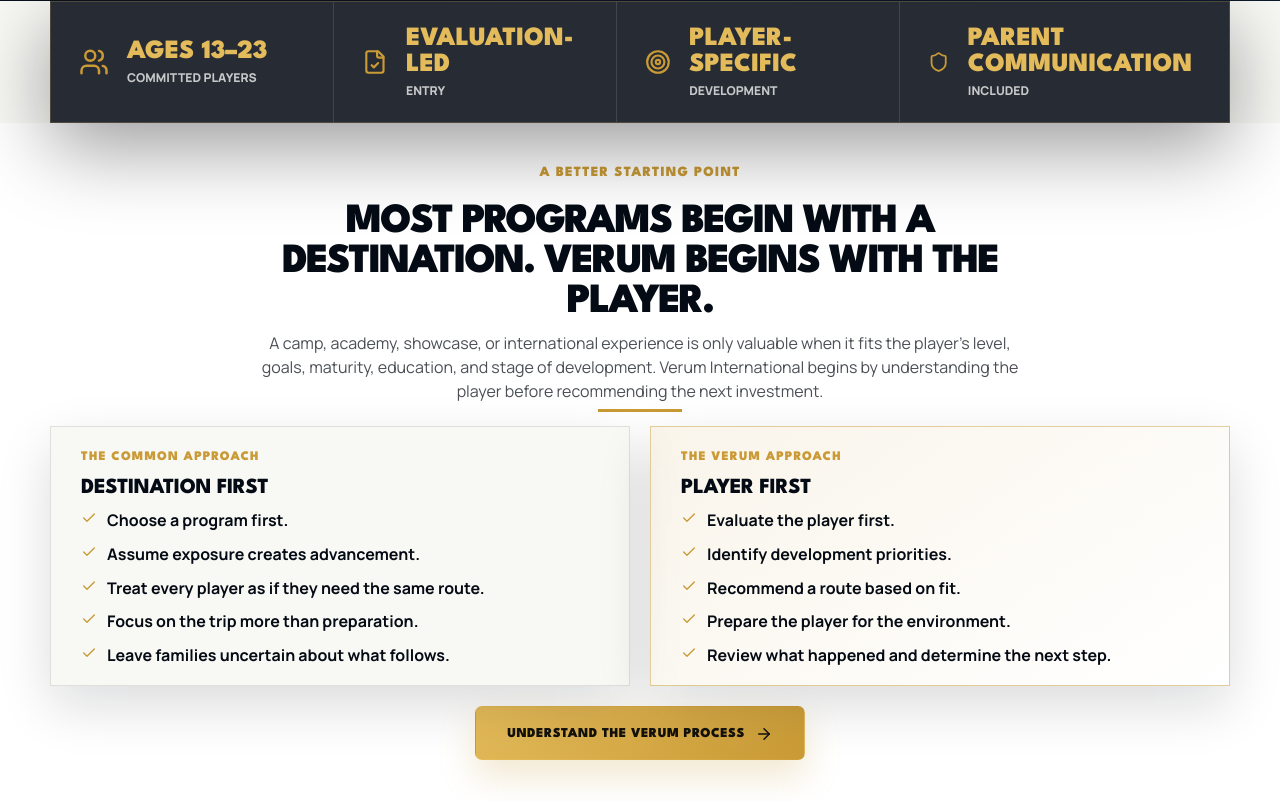
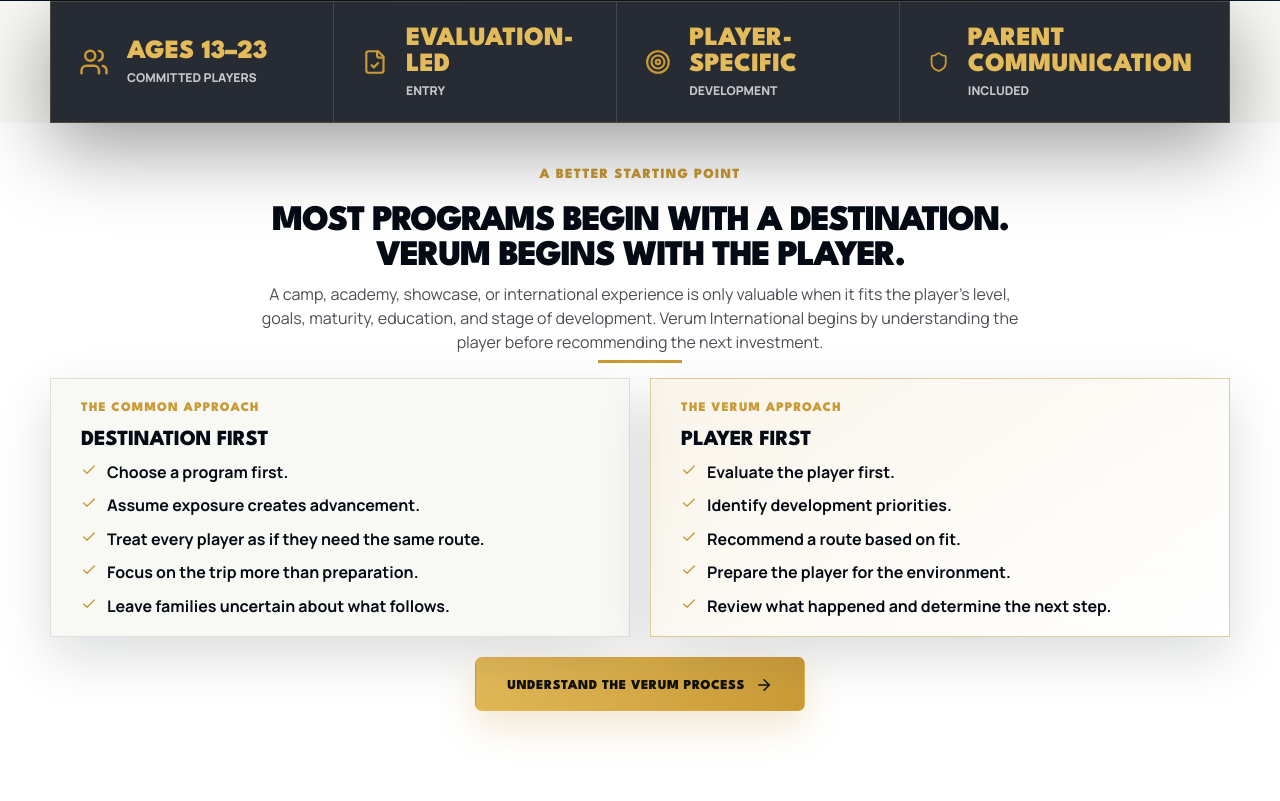
Before and after one commit to zionportal/veruminternational, a React (Vite) app: page / in a window 1280 px wide. Shown: the part 799-1600 px from the top of the page. Built offline with nearby package versions, Linux system fonts and the light colour scheme.

Commit message:
Add breathing room to comparison section

```diff
--- a/src/styles.css
+++ b/src/styles.css
@@ -410,8 +410,8 @@
 .competitive-section {
   min-height: calc(100svh - var(--header-height));
   box-sizing: border-box;
-  padding-top: clamp(38px, 4vh, 48px);
-  padding-bottom: clamp(28px, 3.5vh, 36px);
+  padding-top: clamp(40px, 4.5vh, 52px);
+  padding-bottom: clamp(40px, 4.5vh, 52px);
 }
 
 .competitive-section .section-intro {
@@ -423,7 +423,7 @@
   margin-right: auto;
   margin-left: auto;
   margin-bottom: 6px;
-  font-size: clamp(2.6rem, 3.1vw, 3.5rem);
+  font-size: clamp(2.25rem, 2.7vw, 3rem);
   line-height: 0.96;
 }
 
```
